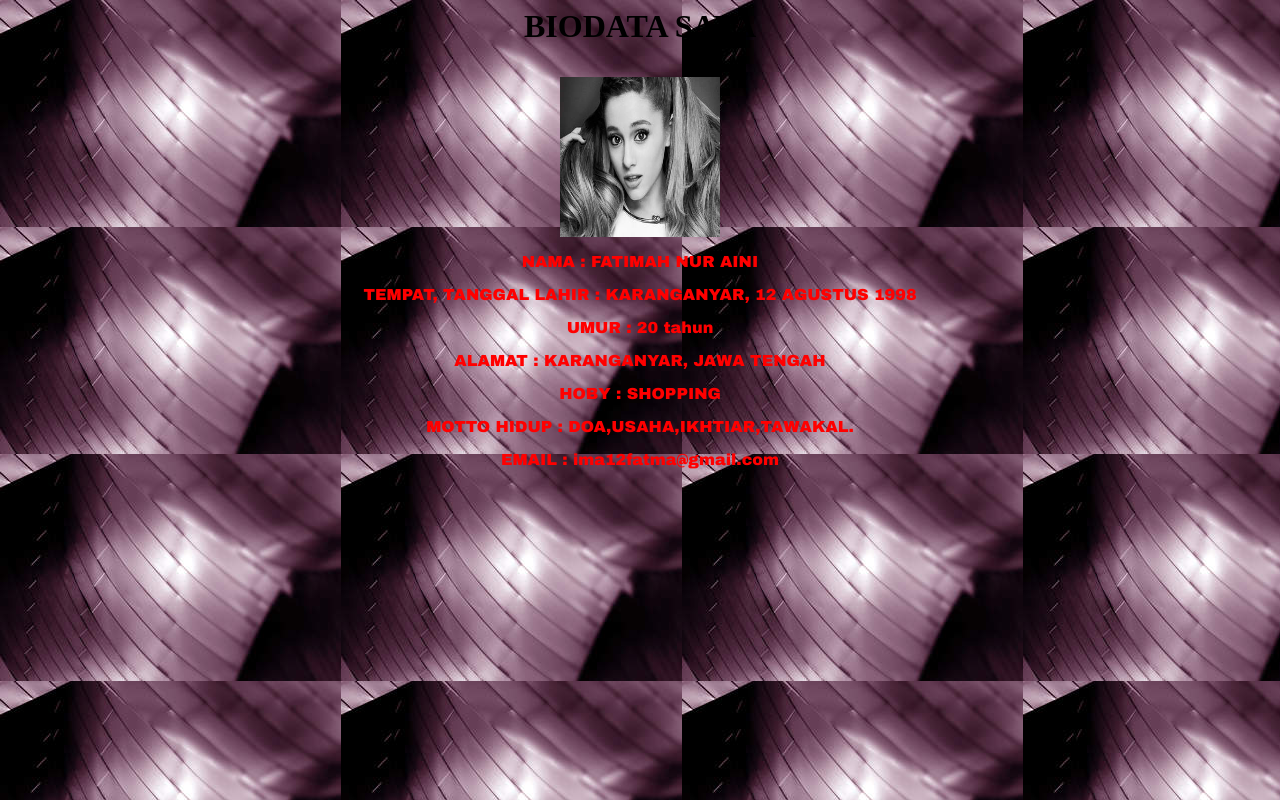
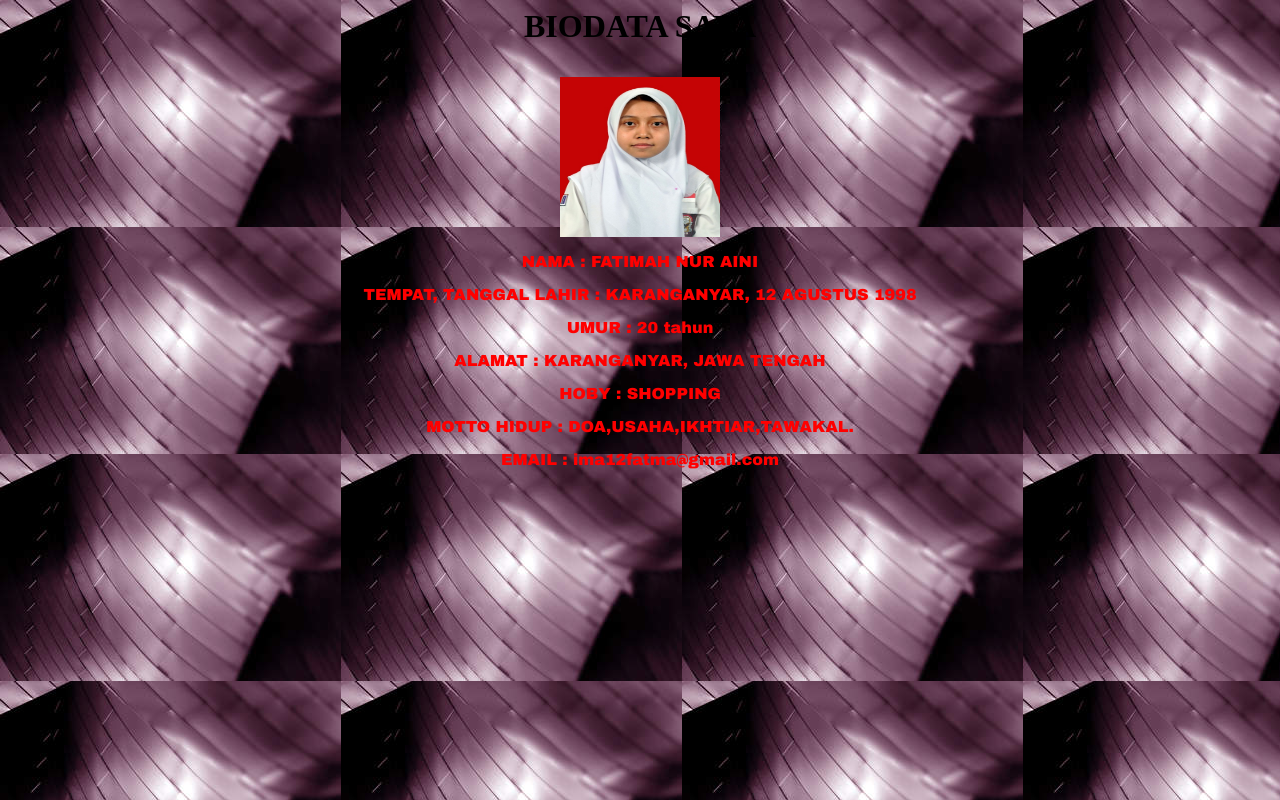
Before and after one commit to A710160094Fatimah/A710160094.github.io, a plain HTML site: page index.html in a window 1280 px wide. Drawn offline with Linux system fonts and the light colour scheme.

Commit message:
Update index.html

```diff
--- a/index.html
+++ b/index.html
@@ -10,7 +10,7 @@
 	</HEAD>
 	<BODY background="Background.jpg">
 		<font size="3" color="red" face="arial black">
-		<p align="center"><img src="profil.jpg" width="160" height="160"></p>
+		<p align="center"><img src="IMG-20160520 400x600.jpg" width="160" height="160"></p>
 		<p align="center">NAMA : FATIMAH NUR AINI</p>
 		<p align="center">TEMPAT, TANGGAL LAHIR : KARANGANYAR, 12 AGUSTUS 1998</p>
 		<p align="center">UMUR : 20 tahun</li></p>
```
